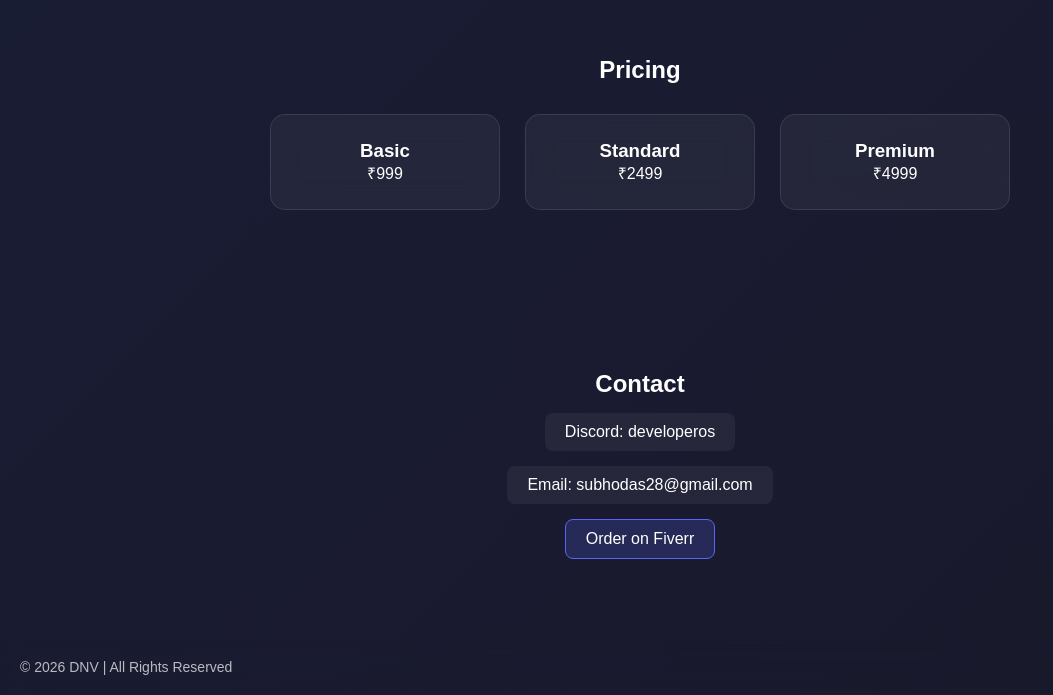
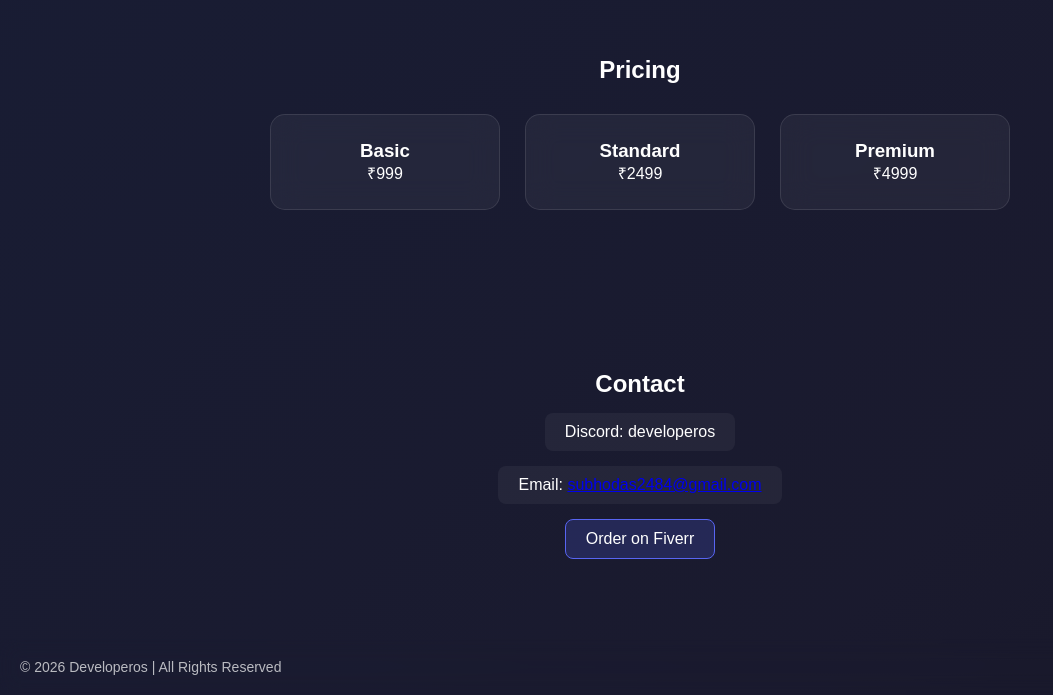
Before and after one commit to itzdevta/my-portfolio, a plain HTML site: page index.html in a window 1280 px wide. Shown: the part 1319-2014 px from the top of the page, without its empty margins (0-1053 px from the left). Drawn offline with Linux system fonts and the light colour scheme.

Commit message:
index.html

```diff
--- a/index.html
+++ b/index.html
@@ -6,6 +6,8 @@
   <link rel="stylesheet" href="style.css">
 </head>
 <body>
+
+<canvas id="particles"></canvas>
 
 <nav>
   <h2>Developeros</h2>
@@ -45,12 +47,12 @@
 <section id="contact">
   <h2>Contact</h2>
   <p>Discord: developeros</p>
-  <p>Email: subhodas28@gmail.com</p>
+  <p>Email: <a href="mailto:subhodas2484@gmail.com">subhodas2484@gmail.com</a></p>
   <a href="https://www.fiverr.com/subho_das1" class="btn">Order on Fiverr</a>
 </section>
 
 <footer>
-  <p>© 2026 DNV | All Rights Reserved</p>
+  <p>© 2026 Developeros | All Rights Reserved</p>
 </footer>
 
 <script src="script.js"></script>
```
